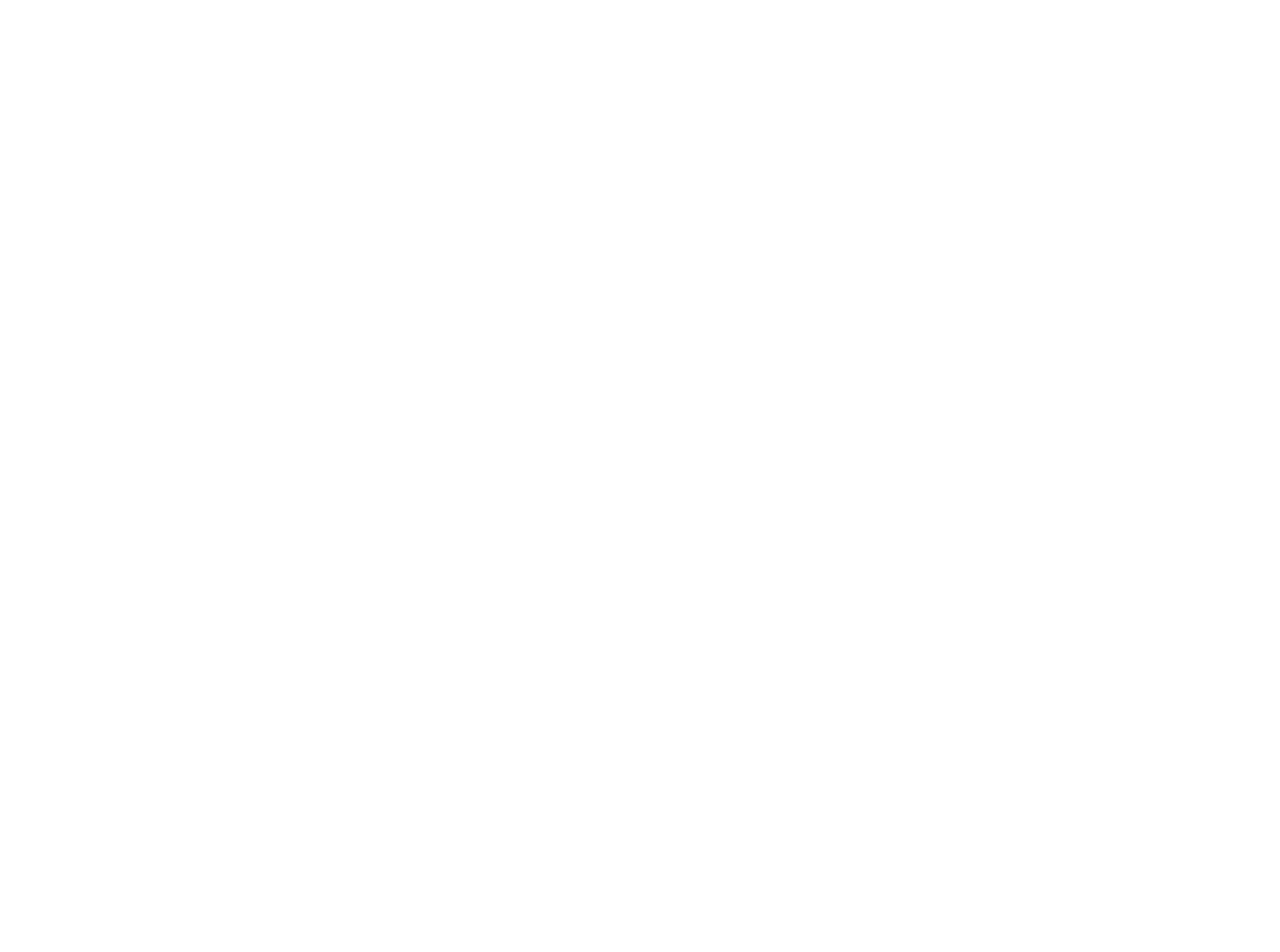
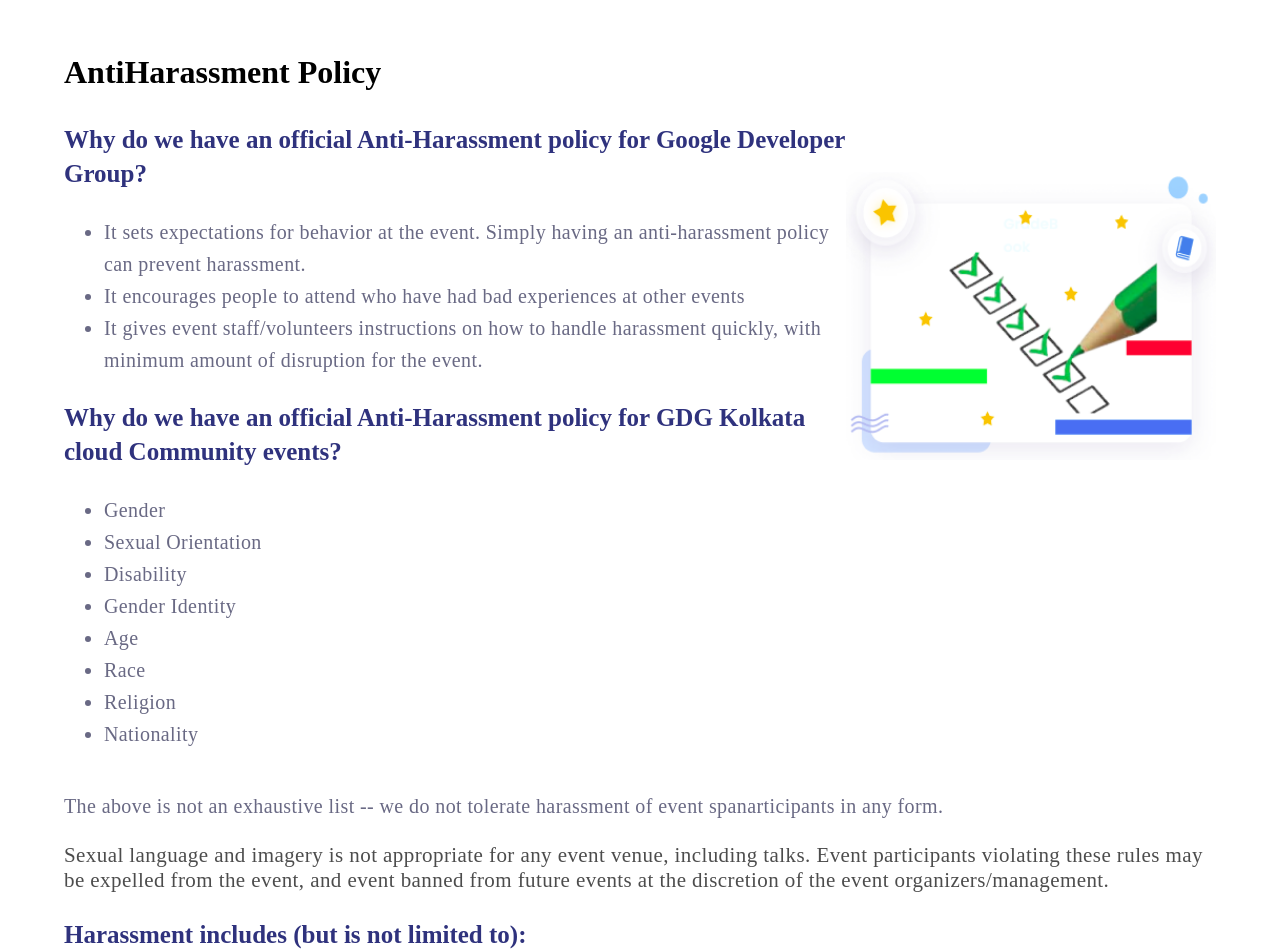
Before and after one commit to gdgcloudkol/gdgcloudkol.github.io, a React (Create React App) app in the folder client/: page / in a window 1280 px wide. Shown: the part 1280-2232 px from the top of the page. Before the commit the page ends 1196 px from the top, so only its background shows below. Built offline with nearby package versions, Linux system fonts and the light colour scheme.

Commit message:
Updated Code

```diff
--- a/client/src/App.css
+++ b/client/src/App.css
@@ -1,5 +1,5 @@
 .App {
-  /* text-align: center; */
+  text-align: center;
 }
 
 .App-logo {
--- a/client/src/App.tsx
+++ b/client/src/App.tsx
@@ -2,19 +2,23 @@
 import './App.css';
 import FeatureEvents from './Pages/FeatureEvents/FeatureEvents';
 import OurPartners from './Pages/OurPartners/OurPartners';
+import Coc from './Pages/CodOfConduct/Coc';
 
 function App() {
   return (
-    <div className="App">
-    {/* <h1>
+    <div className='App'>
+      {/* <h1>
       Gdg Cloud kolkata Website
     </h1> */}
-    <div className="container">
-      <FeatureEvents />
-    </div>
-    <div className="container">
-      <OurPartners />
-    </div>
+      <div className='container'>
+        <FeatureEvents />
+      </div>
+      <div className='container'>
+        <OurPartners />
+      </div>
+      <div className='container'>
+        <Coc />
+      </div>
     </div>
   );
 }
--- a/client/src/Pages/CodOfConduct/Coc.css
+++ b/client/src/Pages/CodOfConduct/Coc.css
@@ -17,6 +17,7 @@
     font-weight: 700;
     font-size: 36px;
     color: #2F327D;
+
 }
 
 .heading span {
@@ -36,7 +37,8 @@
     font-size: 32px;
     color: #000000;
     font-style: normal;
-        font-weight: 600;
+    font-weight: 600;
+    text-align: left;
 }
 .heading3{
     font-family: 'Nunito Sans';
@@ -45,6 +47,7 @@
         font-size: 25px;
         line-height: 34px;
         color: #2F327D;
+        text-align: left;
 }
 .unlists{
     font-family: 'Poppins';
@@ -54,6 +57,7 @@
         line-height: 160%;
         letter-spacing: 0.02em;
         color: #696984;
+        text-align: left;
 }
 .para{
     font-family: 'Poppins';
@@ -63,4 +67,5 @@
         line-height: 120%;
         letter-spacing: 0.02em;
         color: rgba(0, 0, 0, 0.7);
+        text-align: left;
 }
--- a/client/src/Pages/CodOfConduct/Coc.tsx
+++ b/client/src/Pages/CodOfConduct/Coc.tsx
@@ -33,8 +33,8 @@
             </li>
           </ul>
           <h3 className='heading3'>
-            Why do we have an official Anti-Harassment policy for Developer
-            Student Clubs NSEC events?
+            Why do we have an official Anti-Harassment policy for GDG Kolkata
+            cloud Community events?
           </h3>
           <ul className='unlists'>
             <li>Gender</li>
@@ -51,6 +51,16 @@
           <img src={COC} alt='COC' width={370} />
         </div>
       </div>
+      <p className='unlists'>
+        The above is not an exhaustive list -- we do not tolerate harassment of
+        event spanarticipants in any form.
+      </p>
+      <p className='para'>
+        Sexual language and imagery is not appropriate for any event venue,
+        including talks. Event participants violating these rules may be
+        expelled from the event, and event banned from future events at the
+        discretion of the event organizers/management.
+      </p>
       <div>
         <h3 className='heading3'>
           Harassment includes (but is not limited to):
@@ -70,17 +80,7 @@
           <li>Harassing photography or recording</li>
           <li>Stalking</li>
         </ul>
-        <p className='unlists'>
-          The above is not an exhaustive list -- we do not tolerate harassment
-          of event spanarticipants in any form.
-        </p>
       </div>
-      <p className='para'>
-        Sexual language and imagery is not appropriate for any event venue,
-        including talks. Event participants violating these rules may be
-        expelled from the event, and event banned from future events at the
-        discretion of the event organizers/management.
-      </p>
     </Container>
   );
 }
```
